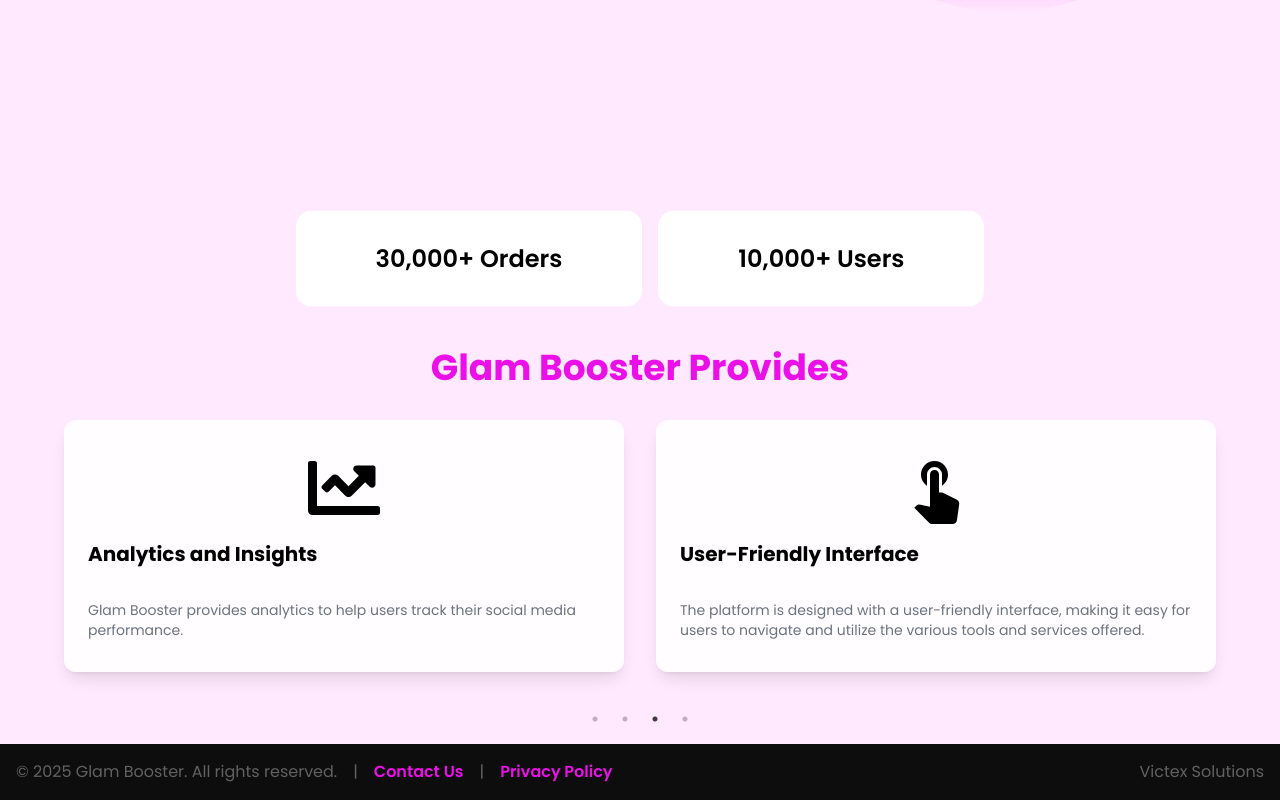
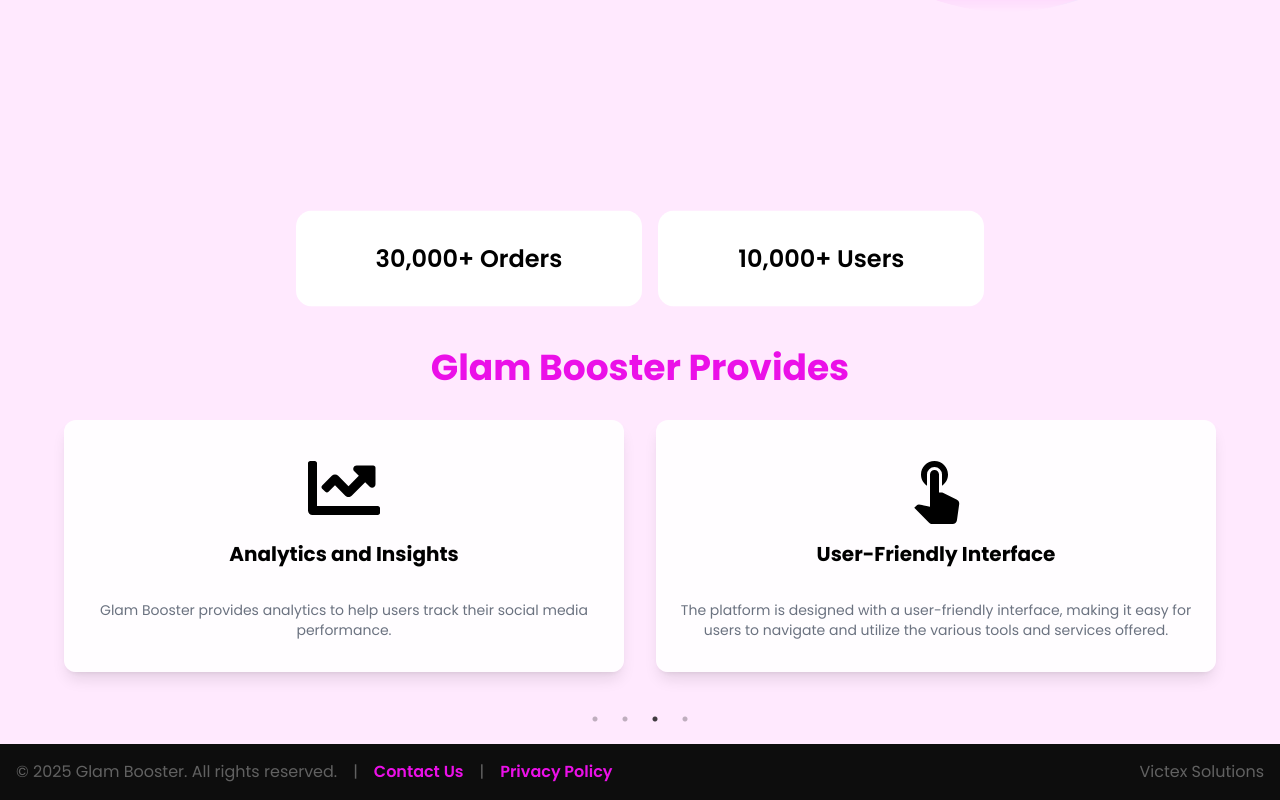
Before and after one commit to Victex4/gkam, a React (Vite) app: page / in a window 1280 px wide. Shown: the part 588-1388 px from the top of the page. Built offline with nearby package versions, Linux system fonts and the light colour scheme.

Commit message:
initial commit

```diff
--- a/src/section/Services.jsx
+++ b/src/section/Services.jsx
@@ -88,9 +88,9 @@
                             {/* details section */}
                             </div>
                             <div className='flex flex-col items-center gap-4'>
-                              <div className='space-y-3'>
-                                  <h1 className='text-xl font-bold pb-5'>{data.title}</h1>
-                                  <p className='text-gray-500 hover:text-white duration-300 text-sm'>{data.description}</p>
+                              <div className='space-y-3 text-center'>
+                                  <h1 className='text-xl  font-bold pb-5'>{data.title}</h1>
+                                  <p className='text-gray-500 hover:text-[#EB10E8] duration-300 text-sm'>{data.description}</p>
                               </div>
                             </div>
                         </div>
```
